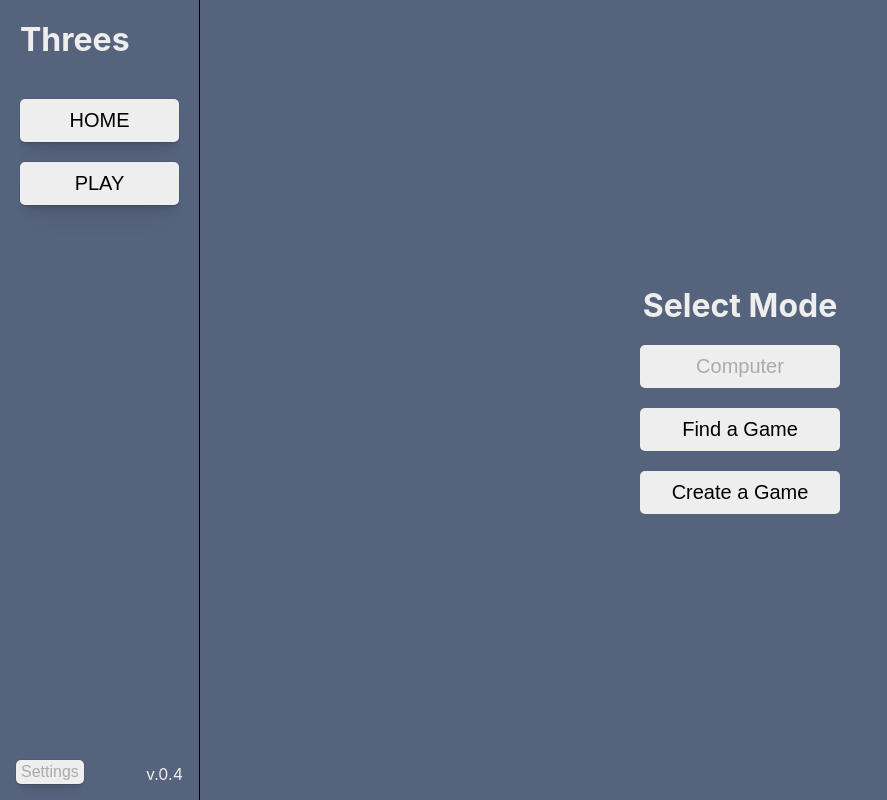
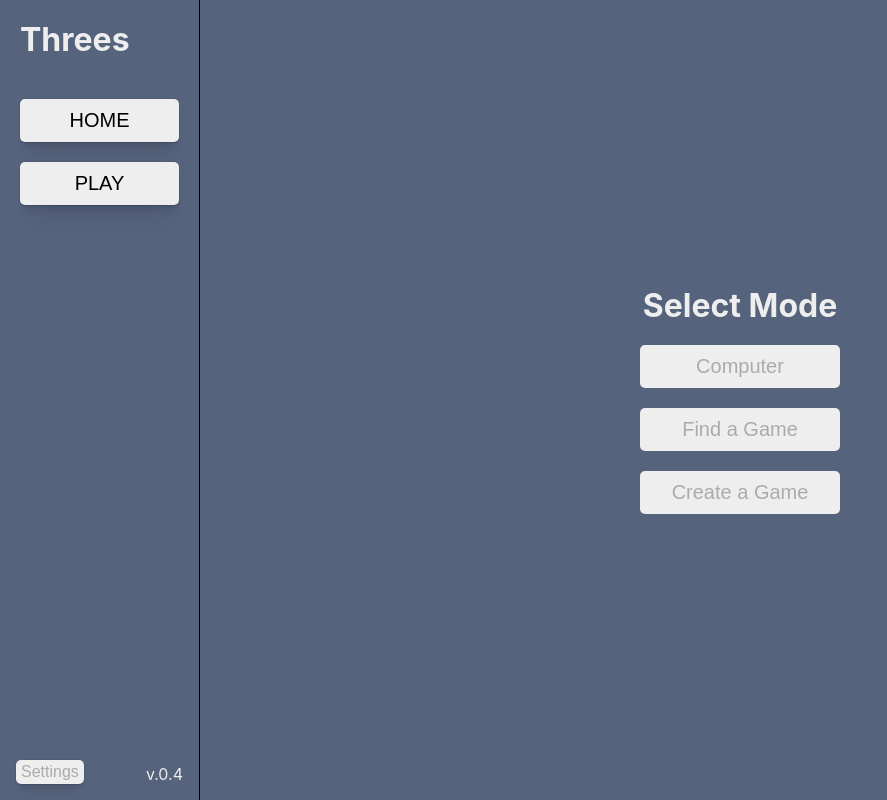
Before and after one commit to CharlesCondon/Threes, a React (Create React App) app: page /play/vs in a window 1280 px wide. Shown: the whole page, without its empty margins (0-887 px from the left). Built offline with nearby package versions, Linux system fonts and the light colour scheme; no server answers.

Commit message:
disabled multiplayer

```diff
--- a/src/assets/components/Game/Game.module.scss
+++ b/src/assets/components/Game/Game.module.scss
@@ -195,7 +195,7 @@
         min-width: 125px;
         height: fit-content;
         max-height: calc(100% - 65px);
-        left: 10px;
+        left: 20px;
         box-shadow:
             0px 0px 0px 1px rgba(0,0,0,.06),
             0px 1px 1px -0.5px rgba(0,0,0,.06),
--- a/src/assets/components/Play/Play.js
+++ b/src/assets/components/Play/Play.js
@@ -9,7 +9,7 @@ function Play() {
         <div className={styles.playCont}>
             <h1>Select Mode</h1>
             <button onClick={() => navigate('./solo')}>Solo</button>
-            <button onClick={() => navigate('./vs')}>VS</button>
+            <button disabled onClick={() => navigate('./vs')}>VS</button>
         </div>
     )
 }
--- a/src/assets/components/Vs/Vs.js
+++ b/src/assets/components/Vs/Vs.js
@@ -13,8 +13,8 @@ function Vs() {
             return <>
                 <h1>Select Mode</h1>
                 <button className={styles.vsSelect} disabled={true} onClick={() => navigate('./')}>Computer</button>
-                <button className={styles.vsSelect} onClick={() => setMode(1)}>Find a Game</button>
-                <button className={styles.vsSelect} onClick={() => setMode(2)}>Create a Game</button>
+                <button className={styles.vsSelect} disabled onClick={() => setMode(1)}>Find a Game</button>
+                <button className={styles.vsSelect} disabled onClick={() => setMode(2)}>Create a Game</button>
             </>
         } else if (mode === 1) {
             return <>
```
